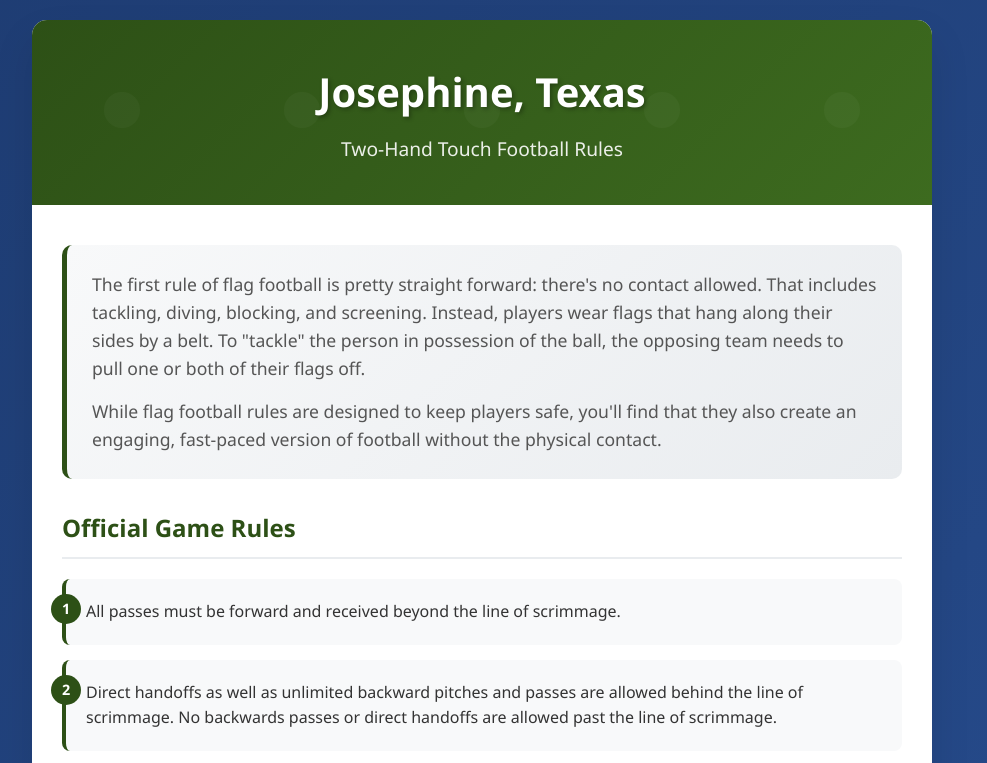
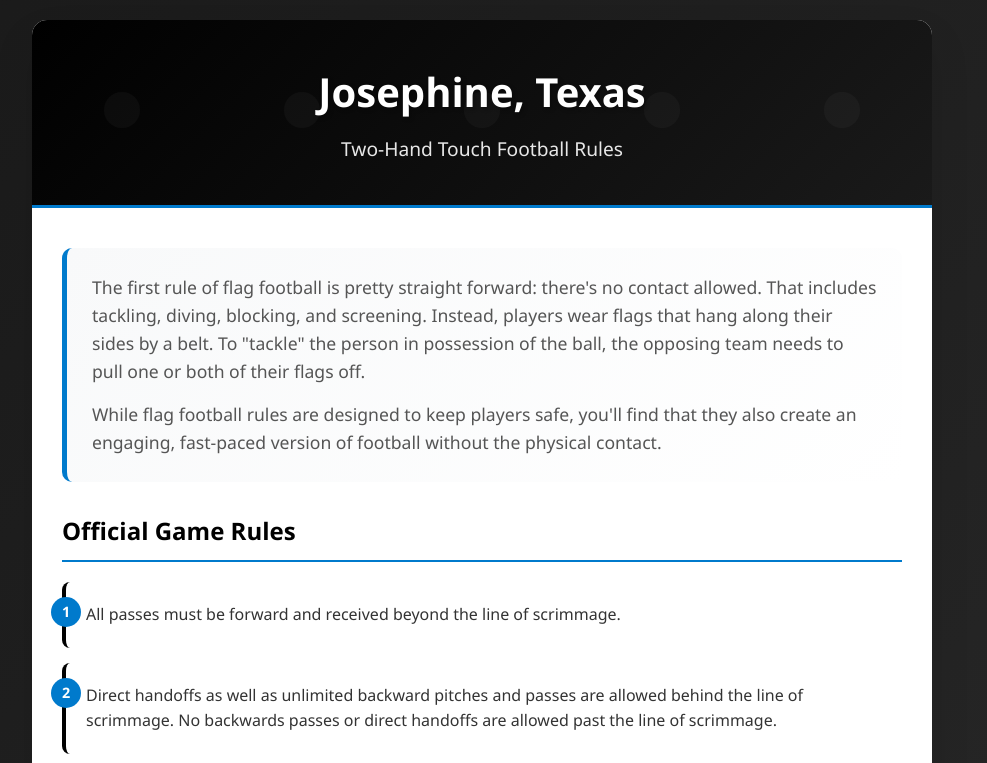
Before and after one commit to aaronaustinjr/two_hand_touch_football, a plain HTML site: page index.html in a window 1280 px wide. Shown: the top 763 px of the page, without its empty margins (158-1145 px from the left). Drawn offline with Linux system fonts and the light colour scheme.

Commit message:
Update index.html

```diff
--- a/index.html
+++ b/index.html
@@ -15,7 +15,7 @@
             font-family: 'Segoe UI', Tahoma, Geneva, Verdana, sans-serif;
             line-height: 1.6;
             color: #333;
-            background: linear-gradient(135deg, #1e3c72 0%, #2a5298 100%);
+            background: linear-gradient(135deg, #1a1a1a 0%, #2d2d2d 100%);
             min-height: 100vh;
             padding: 20px;
         }
@@ -30,11 +30,12 @@
         }
 
         .header {
-            background: linear-gradient(135deg, #2d5016 0%, #3d6b1f 100%);
+            background: linear-gradient(135deg, #000000 0%, #1a1a1a 100%);
             color: white;
             padding: 40px 30px;
             text-align: center;
             position: relative;
+            border-bottom: 3px solid #007ACC;
         }
 
         .header::before {
@@ -69,11 +70,11 @@
         }
 
         .intro {
-            background: linear-gradient(135deg, #f8f9fa 0%, #e9ecef 100%);
+            background: linear-gradient(135deg, #f8f9fa 0%, #ffffff 100%);
             padding: 25px;
             border-radius: 10px;
             margin-bottom: 30px;
-            border-left: 5px solid #2d5016;
+            border-left: 5px solid #007ACC;
         }
 
         .intro p {
@@ -91,11 +92,11 @@
         }
 
         .rules-section h2 {
-            color: #2d5016;
+            color: #000000;
             font-size: 1.5rem;
             margin-bottom: 20px;
             padding-bottom: 10px;
-            border-bottom: 2px solid #e9ecef;
+            border-bottom: 2px solid #007ACC;
         }
 
         .rules-list {
@@ -107,9 +108,9 @@
             counter-increment: rule-counter;
             margin-bottom: 15px;
             padding: 20px;
-            background: #f8f9fa;
+            background: #ffffff;
             border-radius: 8px;
-            border-left: 4px solid #2d5016;
+            border-left: 4px solid #000000;
             position: relative;
             transition: transform 0.2s ease, box-shadow 0.2s ease;
         }
@@ -124,7 +125,7 @@
             position: absolute;
             left: -15px;
             top: 15px;
-            background: #2d5016;
+            background: #007ACC;
             color: white;
             width: 30px;
             height: 30px;
@@ -137,7 +138,7 @@
         }
 
         .highlight-box {
-            background: linear-gradient(135deg, #dc3545 0%, #c82333 100%);
+            background: #000000;
             color: white;
             padding: 25px;
             border-radius: 10px;
@@ -146,10 +147,11 @@
             font-weight: bold;
             font-size: 1.1rem;
             text-shadow: 1px 1px 2px rgba(0,0,0,0.3);
+            border: 2px solid #007ACC;
         }
 
         .footer {
-            background: #2d5016;
+            background: #000000;
             color: white;
             text-align: center;
             padding: 20px;
```
